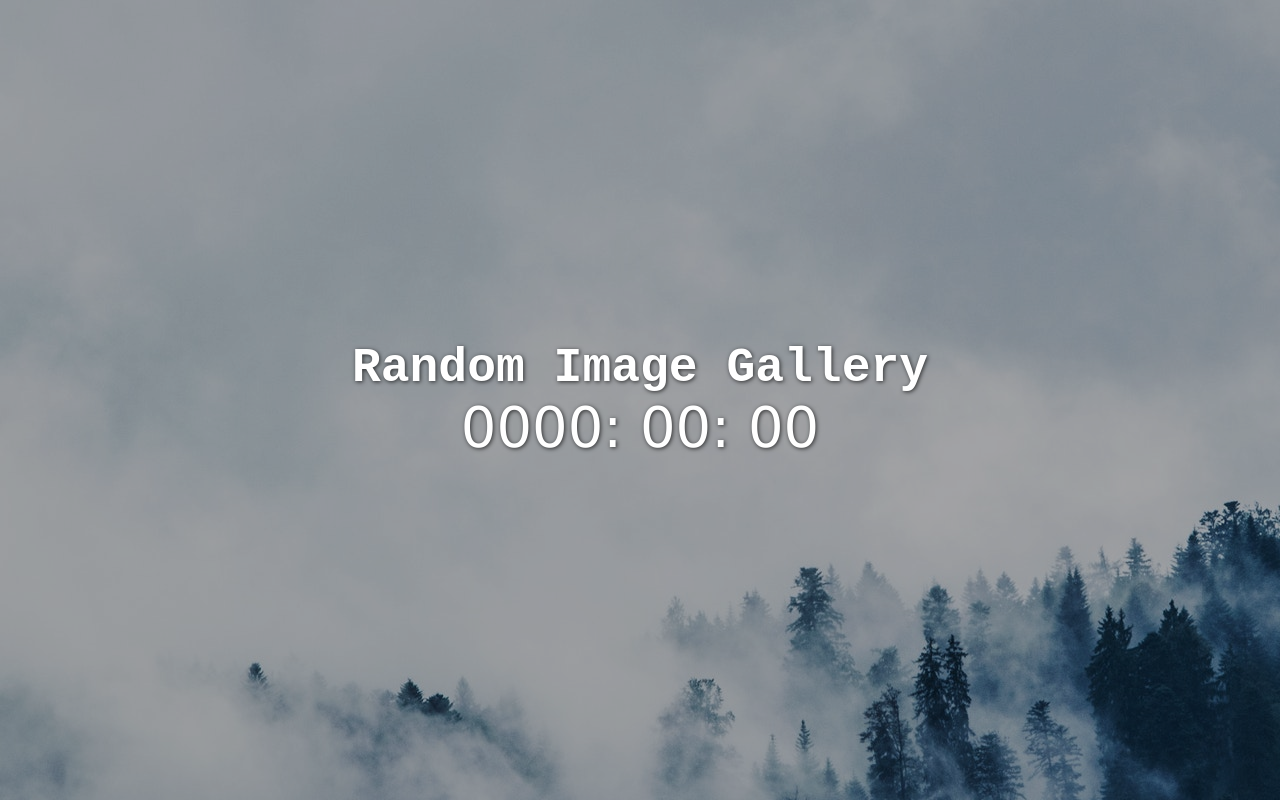
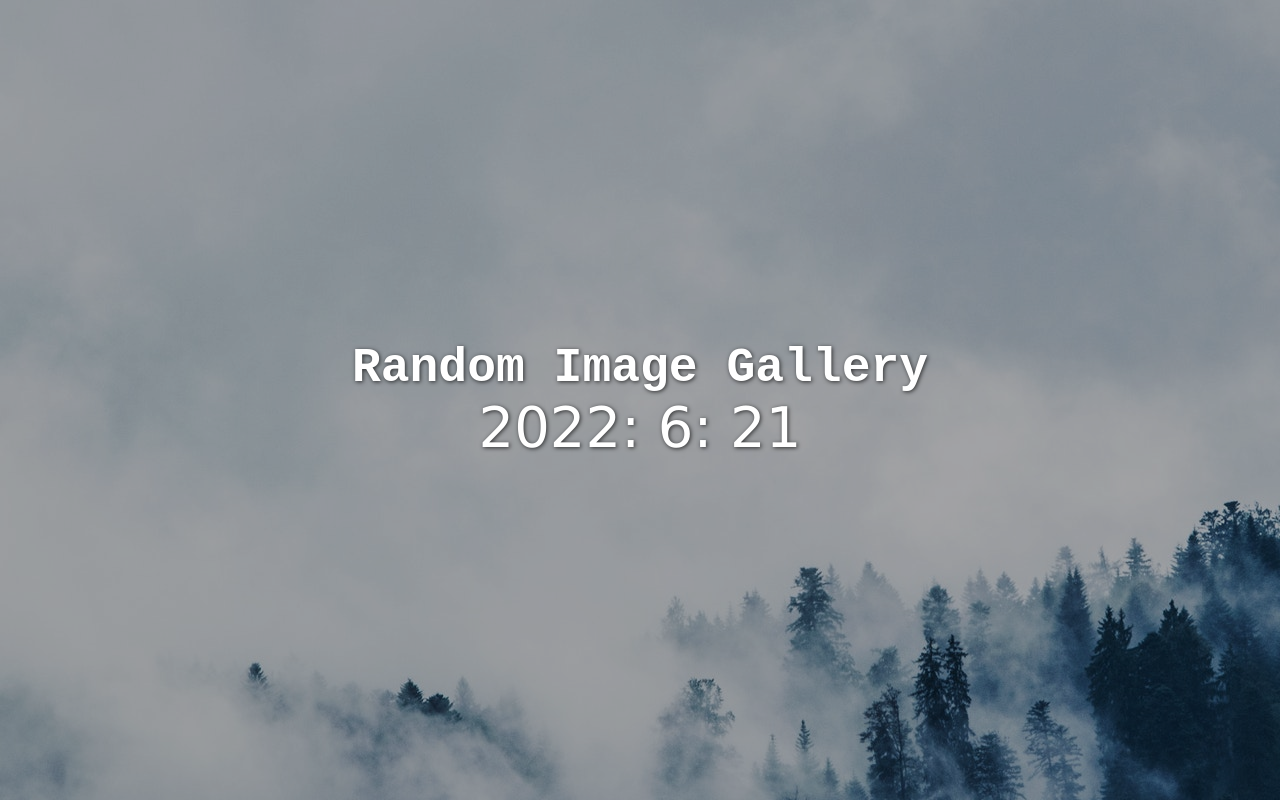
Before and after one commit to csslick/random-gallery, a plain HTML site: page index.html in a window 1280 px wide. Drawn offline with Linux system fonts and the light colour scheme.

Commit message:
Add files via upload

```diff
--- a/index.html
+++ b/index.html
@@ -12,7 +12,7 @@
 <body>
   <section>
     <h1>Random Image Gallery</h1>
-    <div class="date">
+    <div class="date-wrapper">
       <p>
         <span class="year">0000</span>:
         <span class="month">00</span>:
--- a/js/app.js
+++ b/js/app.js
@@ -6,6 +6,19 @@ const img_url = [
 ];
 
 $(function(){
+
+  // 년/월/일
+  let d = new Date();
+  let year = d.getFullYear();
+  let month = d.getMonth() + 1;
+  let date = d.getDate();
+  console.log(year, month, date);
+
+  // html에 날짜 표시하셈
+  $('.year').html(year);
+  $('.month').html(month);
+  $('.date').html(date);
+
 
   function changeBg() {
     // 0 ~ 2 랜덤값 생성(이미지 번호)
--- a/style.css
+++ b/style.css
@@ -27,7 +27,7 @@ body {
   color: #fff;
 }
 
-.date {
+.date-wrapper {
   font-family: 'Lucida Sans', 'Lucida Sans Regular', 'Lucida Grande', 'Lucida Sans Unicode', Geneva, Verdana, sans-serif;
   font-size: 56px;
 }
```
